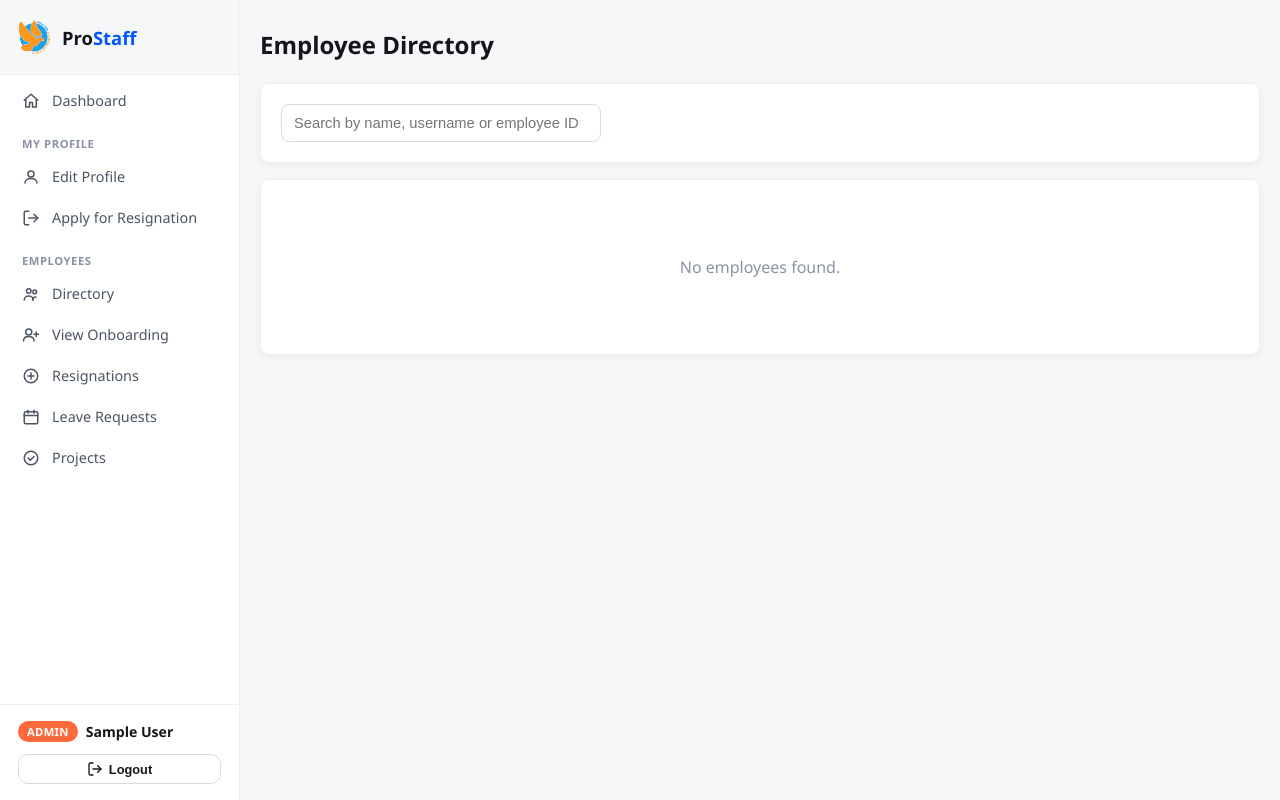
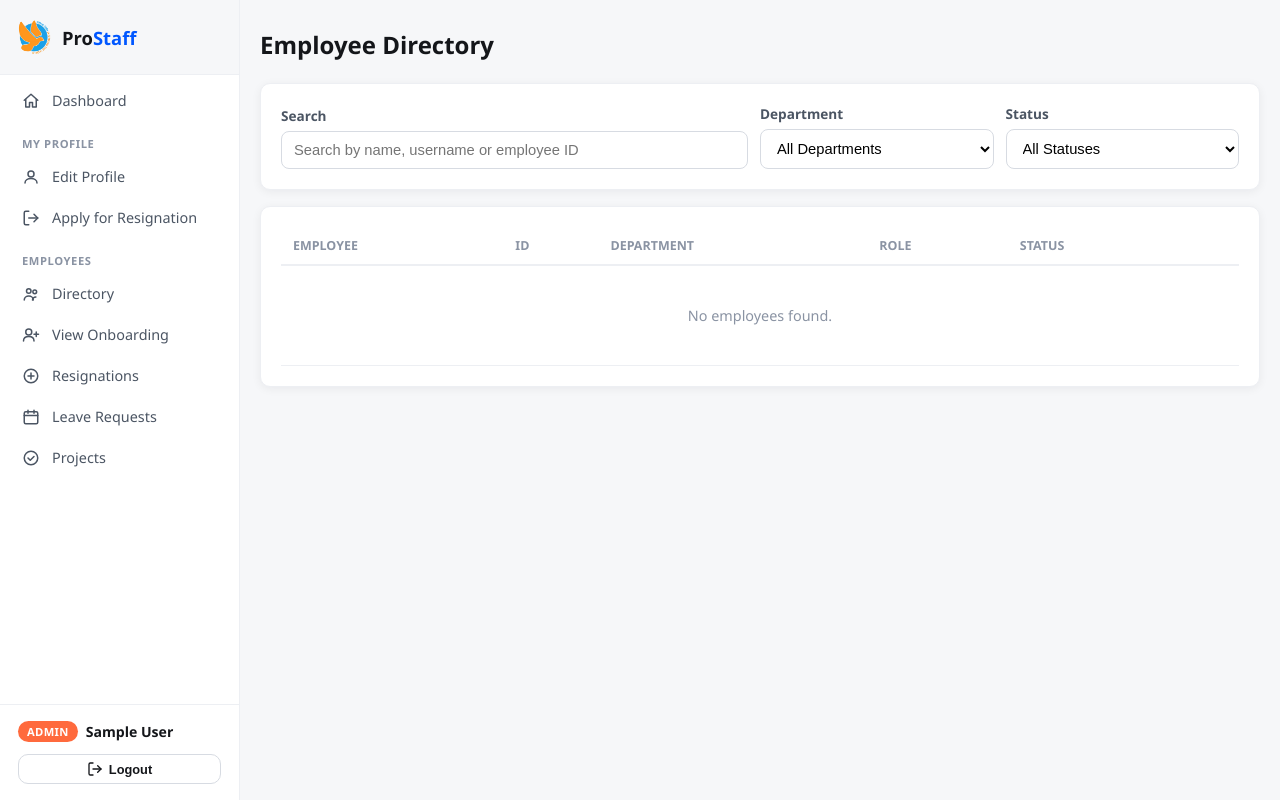
Before and after one commit to rohinisgit/prostaff, a Django app: page /employees/directory/ in a window 1280 px wide. Run offline with Django 4.2, Linux system fonts and the light colour scheme; a user stored in the database is signed in; tables that the repository leaves empty hold one stand-in row (values such as "Sample post").

Commit message:
add employee edit feature and fix env loading

```diff
--- a/employees/forms.py
+++ b/employees/forms.py
@@ -41,8 +41,7 @@
 
 
 class EmployeeSelfEditForm(forms.ModelForm):
-    """Fields an employee is allowed to edit on their own profile. HR no
-    longer has a parallel edit form — these are entirely self-managed."""
+    """Fields an employee is allowed to edit on their own profile."""
     first_name = forms.CharField(max_length=150, required=False, validators=[name_validator], widget=forms.TextInput(attrs=NAME_ATTRS))
     last_name = forms.CharField(max_length=150, required=False, validators=[name_validator], widget=forms.TextInput(attrs=NAME_ATTRS))
     phone_country_code = forms.ChoiceField(choices=COUNTRY_CODES, required=False, widget=forms.Select(attrs=COUNTRY_CODE_ATTRS))
@@ -104,17 +103,18 @@
 
 
 class NewEmployeeForm(forms.ModelForm):
-    """Used by HR to onboard a new employee (creates the User)."""
+    """Used by HR to onboard a new employee (creates the User).
+    Employee ID is no longer collected here — HR assigns it later from the
+    employee's Edit Profile page if needed."""
     password = forms.CharField(widget=forms.PasswordInput, help_text="Temporary password for the employee")
     first_name = forms.CharField(max_length=150, validators=[name_validator], widget=forms.TextInput(attrs=NAME_ATTRS))
     last_name = forms.CharField(max_length=150, required=False, validators=[name_validator], widget=forms.TextInput(attrs=NAME_ATTRS))
     phone_country_code = forms.ChoiceField(choices=COUNTRY_CODES, required=False, widget=forms.Select(attrs=COUNTRY_CODE_ATTRS))
     phone = forms.CharField(max_length=10, required=False, validators=[phone_validator], widget=forms.TextInput(attrs=PHONE_ATTRS))
-    employee_id = forms.CharField(max_length=20, required=False, validators=[alnum_id_validator], widget=forms.TextInput(attrs=ID_ATTRS))
 
     class Meta:
         model = User
-        fields = ['username', 'first_name', 'last_name', 'email', 'employee_id',
+        fields = ['username', 'first_name', 'last_name', 'email',
                   'role', 'department', 'date_joined_company', 'phone_country_code', 'phone', 'password']
         widgets = {'date_joined_company': forms.DateInput(attrs={'type': 'date'})}
 
@@ -136,6 +136,26 @@
         return user
 
 
+class HREmployeeEditForm(forms.ModelForm):
+    """HR edits an employee's core profile details from the directory's
+    Edit button — name, contact info, department, employee ID, joining date."""
+    first_name = forms.CharField(max_length=150, required=False, validators=[name_validator], widget=forms.TextInput(attrs=NAME_ATTRS))
+    last_name = forms.CharField(max_length=150, required=False, validators=[name_validator], widget=forms.TextInput(attrs=NAME_ATTRS))
+    phone_country_code = forms.ChoiceField(choices=COUNTRY_CODES, required=False, widget=forms.Select(attrs=COUNTRY_CODE_ATTRS))
+    phone = forms.CharField(max_length=10, required=False, validators=[phone_validator], widget=forms.TextInput(attrs=PHONE_ATTRS))
+    employee_id = forms.CharField(max_length=20, required=False, validators=[alnum_id_validator], widget=forms.TextInput(attrs=ID_ATTRS))
+
+    class Meta:
+        model = User
+        fields = ['first_name', 'last_name', 'email', 'employee_id', 'department', 'date_joined_company', 'phone_country_code', 'phone']
+        widgets = {'date_joined_company': forms.DateInput(attrs={'type': 'date'})}
+
+    def __init__(self, *args, **kwargs):
+        super().__init__(*args, **kwargs)
+        for field in self.fields.values():
+            field.widget.attrs.setdefault('class', 'form-control')
+
+
 class HRDocumentForm(forms.ModelForm):
     """HR can only upload official, company-issued letters — never an
     employee's personal documents."""
@@ -155,9 +175,7 @@
 
 
 class SelfDocumentForm(forms.ModelForm):
-    """Everyone uploads their own personal documents here (degree, PAN,
-    Aadhar, ID proof, experience letter, etc.) — never an official company
-    letter, which only HR can issue."""
+    """Everyone uploads their own personal documents here."""
     doc_type = forms.ChoiceField(
         choices=[c for c in EmployeeDocument.DOC_TYPES if c[0] in EmployeeDocument.SELF_DOC_TYPES],
         label="Document Type",
--- a/employees/urls.py
+++ b/employees/urls.py
@@ -17,10 +17,12 @@
     path('onboard/', views.onboard_employee, name='onboard'),
     path('onboarding/', views.onboarding_list, name='onboarding_list'),
     path('<int:user_id>/', views.employee_detail, name='employee_detail'),
+    path('<int:user_id>/edit-profile/', views.edit_employee_profile, name='edit_employee_profile'),
     path('<int:user_id>/upload-document/', views.upload_document, name='upload_document'),
     path('<int:user_id>/delete/', views.delete_employee, name='delete_employee'),
     path('<int:user_id>/change-role/', views.change_role, name='change_role'),
     path('my-department/', views.my_department, name='my_department'),
     path('<int:user_id>/team-member/', views.team_member_detail, name='team_member_detail'),
     path('<int:user_id>/complete-onboarding/', views.complete_onboarding, name='complete_onboarding'),
+
 ]
--- a/employees/views.py
+++ b/employees/views.py
@@ -10,7 +10,7 @@
 from employees.models import EmployeeProfile, EmployeeDocument, ResignationRequest
 from employees.forms import (
     EmployeeSelfEditForm, NewEmployeeForm, HRDocumentForm, SelfDocumentForm,
-    RoleChangeForm, ResignationRequestForm,
+    RoleChangeForm, ResignationRequestForm, HREmployeeEditForm,
 )
 
 
@@ -189,13 +189,33 @@
         messages.success(request, "Your response has been sent to HR. They'll confirm your notice period shortly.")
     return redirect('employees:my_profile')
 
+def _department_sort_key(dept_name):
+    """Data Entry departments first, then Software, then everything else
+    alphabetically."""
+    lower = dept_name.lower()
+    if 'data entry' in lower:
+        priority = 0
+    elif 'software' in lower:
+        priority = 1
+    else:
+        priority = 2
+    return (priority, lower)
+
+
 @hr_or_admin_required
 def employee_directory(request):
     query = request.GET.get('q', '')
+    department_filter = request.GET.get('department', '')
+    status_filter = request.GET.get('status', '')
+
     employees = User.objects.exclude(id=request.user.id).select_related('department', 'profile')
 
     if request.user.role == 'HR':
         employees = employees.exclude(role__in=['HR', 'ADMIN'])
+
+    # Employees still onboarding haven't actually joined yet — they only
+    # show up in "View Onboarding", not in the main directory.
+    employees = employees.exclude(profile__status='ONBOARDING')
 
     if query:
         employees = employees.filter(
@@ -204,30 +224,46 @@
             Q(employee_id__icontains=query)
         )
 
-    present_user_ids = _present_user_ids_today()
+    if department_filter:
+        if department_filter == 'No Department':
+            employees = employees.filter(department__isnull=True)
+        else:
+            employees = employees.filter(department__name=department_filter)
 
-    role_order = ['HR', 'MANAGER', 'EMPLOYEE']
-    role_labels = {'HR': 'HR', 'MANAGER': 'Managers', 'EMPLOYEE': 'Employees'}
+    employees = list(employees)
 
-    sections = []
-    for role in role_order:
-        role_employees = employees.filter(role=role).order_by('first_name', 'username')
-        if not role_employees.exists():
+    base_qs = User.objects.exclude(id=request.user.id).exclude(profile__status='ONBOARDING')
+    if request.user.role == 'HR':
+        base_qs = base_qs.exclude(role__in=['HR', 'ADMIN'])
+    dept_qs = base_qs.select_related('department')
+    dept_names = sorted(
+        {emp.department.name for emp in dept_qs if emp.department},
+        key=_department_sort_key,
+    )
+    has_no_dept = base_qs.filter(department__isnull=True).exists()
+    departments = dept_names + (['No Department'] if has_no_dept else [])
+
+    employee_rows = []
+    for emp in employees:
+        profile = getattr(emp, 'profile', None)
+        emp_status = 'EXITED' if profile and profile.status == 'EXITED' else 'ACTIVE'
+        if status_filter and status_filter != emp_status:
             continue
-        dept_map = {}
-        for emp in role_employees:
-            emp.is_present_today = emp.id in present_user_ids
-            dept_name = emp.department.name if emp.department else 'No Department'
-            dept_map.setdefault(dept_name, []).append(emp)
-        departments = [{'name': name, 'employees': emps} for name, emps in sorted(dept_map.items())]
-        sections.append({
-            'role': role,
-            'role_label': role_labels[role],
-            'total_count': role_employees.count(),
-            'departments': departments,
-        })
+        emp.display_status = emp_status
+        employee_rows.append(emp)
 
-    return render(request, 'employees/directory.html', {'sections': sections, 'query': query})
+    employee_rows.sort(key=lambda emp: (
+        _department_sort_key(emp.department.name if emp.department else 'zzz_no_department'),
+        (emp.first_name or emp.username).lower(),
+    ))
+
+    return render(request, 'employees/directory.html', {
+        'employees': employee_rows,
+        'query': query,
+        'departments': departments,
+        'selected_department': department_filter,
+        'selected_status': status_filter,
+    })
 
 
 @hr_or_admin_required
@@ -251,6 +287,23 @@
         'emp_user': emp_user, 'profile': profile, 'documents': documents, 'doc_form': doc_form,
         'role_form': role_form, 'latest_resignation': latest_resignation,
     })
+
+@hr_only_required
+def edit_employee_profile(request, user_id):
+    """HR edits an employee's core profile fields directly from the
+    directory's Edit button."""
+    emp_user = get_object_or_404(User, id=user_id)
+
+    if request.method == 'POST':
+        form = HREmployeeEditForm(request.POST, instance=emp_user)
+        if form.is_valid():
+            form.save()
+            messages.success(request, f"{emp_user}'s profile has been updated.")
+            return redirect('employees:employee_detail', user_id=emp_user.id)
+    else:
+        form = HREmployeeEditForm(instance=emp_user)
+
+    return render(request, 'employees/edit_employee_profile.html', {'emp_user': emp_user, 'form': form})
 
 
 @hr_only_required
--- a/templates/core/base.html
+++ b/templates/core/base.html
@@ -75,10 +75,7 @@
             <svg width="18" height="18" viewBox="0 0 24 24" fill="none" stroke="currentColor" stroke-width="2" stroke-linecap="round" stroke-linejoin="round"><circle cx="9" cy="8" r="3"/><circle cx="17" cy="9" r="2.5"/><path d="M3 20c0-3.5 3-5.5 6-5.5s6 2 6 5.5"/><path d="M14 20c.3-2.5 2-4 4.5-4"/></svg>
             Directory
           </a>
-          <a class="sidebar-link" href="{% url 'employees:onboard' %}">
-            <svg width="18" height="18" viewBox="0 0 24 24" fill="none" stroke="currentColor" stroke-width="2" stroke-linecap="round" stroke-linejoin="round"><circle cx="9" cy="8" r="4"/><path d="M2 20c0-4 3-6 7-6s7 2 7 6"/><path d="M19 8v6M16 11h6"/></svg>
-            Onboard Employee
-          </a>
+
           <a class="sidebar-link" href="{% url 'employees:onboarding_list' %}">
             <svg width="18" height="18" viewBox="0 0 24 24" fill="none" stroke="currentColor" stroke-width="2" stroke-linecap="round" stroke-linejoin="round"><path d="M9 12l2 2 4-4"/><circle cx="12" cy="12" r="9"/></svg>
             View Onboarding
@@ -87,7 +84,7 @@
           <a class="sidebar-link" href="{% url 'employees:resignation_list' %}">
           <svg width="18" height="18" viewBox="0 0 24 24" fill="none" stroke="currentColor" stroke-width="2" stroke-linecap="round" stroke-linejoin="round"><circle cx="12" cy="12" r="9"/><path d="M8 12h8M12 8v8"/></svg>
           Resignations
-        </a>
+          </a>
           <a class="sidebar-link" href="{% url 'leaves:approvals' %}">
             <svg width="18" height="18" viewBox="0 0 24 24" fill="none" stroke="currentColor" stroke-width="2" stroke-linecap="round" stroke-linejoin="round"><rect x="3" y="5" width="18" height="16" rx="2"/><path d="M3 10h18"/><path d="M8 3v4M16 3v4"/></svg>
             Leave Requests
--- a/templates/employees/directory.html
+++ b/templates/employees/directory.html
@@ -2,49 +2,80 @@
 {% block content %}
 <div class="page-header">
   <h1>Employee Directory</h1>
+  {% if request.user.role == 'HR' %}
+  <a href="{% url 'employees:onboard' %}" class="btn btn-accent">+ Onboard Employee</a>
+  {% endif %}
 </div>
 
 <div class="card">
-  <form method="get" style="margin-bottom:0;">
-    <input type="text" name="q" value="{{ query }}" class="form-control" placeholder="Search by name, username or employee ID" style="max-width:320px; margin-bottom:0;">
+  <form method="get" id="directory-filter-form" style="display:flex; gap:12px; flex-wrap:wrap; align-items:end; margin-bottom:0;">
+    <div style="flex:2; min-width:220px;">
+      <label>Search</label>
+      <input type="text" name="q" id="directory-search" value="{{ query }}" class="form-control" placeholder="Search by name, username or employee ID" style="margin-bottom:0;">
+    </div>
+    <div style="flex:1; min-width:180px;">
+      <label>Department</label>
+      <select name="department" class="form-control" style="margin-bottom:0;" onchange="document.getElementById('directory-filter-form').submit()">
+        <option value="">All Departments</option>
+        {% for dept in departments %}
+        <option value="{{ dept }}" {% if dept == selected_department %}selected{% endif %}>{{ dept }}</option>
+        {% endfor %}
+      </select>
+    </div>
+    <div style="flex:1; min-width:160px;">
+      <label>Status</label>
+      <select name="status" class="form-control" style="margin-bottom:0;" onchange="document.getElementById('directory-filter-form').submit()">
+        <option value="">All Statuses</option>
+        <option value="ACTIVE" {% if selected_status == 'ACTIVE' %}selected{% endif %}>Active</option>
+        <option value="EXITED" {% if selected_status == 'EXITED' %}selected{% endif %}>Exited</option>
+      </select>
+    </div>
   </form>
 </div>
 
-{% for section in sections %}
-<div class="dir-section">
-  <div class="dir-section-header dir-role-{{ section.role|lower }}">
-    <span class="dir-role-name">{{ section.role_label }}</span>
-    <span class="dir-role-count">{{ section.total_count }} {% if section.total_count == 1 %}person{% else %}people{% endif %}</span>
-  </div>
-
-  {% for dept in section.departments %}
-  <div class="card dir-dept-card">
-    <div class="dir-dept-header">
-      <span class="dir-dept-name">{{ dept.name }}</span>
-      <span class="badge badge-info">{{ dept.employees|length }}</span>
-    </div>
+<div class="card">
   <table>
-      <tr><th>Employee</th><th>ID</th><th>Status</th><th></th></tr>
-      {% for emp in dept.employees %}
+    <tr>
+      <th>Employee</th>
+      <th>ID</th>
+      <th>Department</th>
+      <th>Role</th>
+      <th>Status</th>
+      <th></th>
+    </tr>
+    {% for emp in employees %}
     <tr>
       <td>{{ emp.get_full_name|default:emp.username }}</td>
       <td>{{ emp.employee_id|default:"-" }}</td>
+      <td>{{ emp.department|default:"No Department" }}</td>
+      <td>{{ emp.get_role_display }}</td>
       <td>
-          {% if emp.profile.status == 'EXITED' %}<span class="badge badge-danger">Exited</span>
-          {% elif emp.is_present_today %}<span class="badge badge-success">Active</span>
-          {% else %}<span class="badge badge-warning">Inactive</span>{% endif %}
+        {% if emp.display_status == 'EXITED' %}
+          <span class="badge badge-danger">Exited</span>
+        {% else %}
+          <span class="badge badge-info">Active</span>
+        {% endif %}
       </td>
       <td>
-          <a href="{% url 'employees:employee_detail' emp.id %}" class="btn btn-outline btn-sm">View</a>
-          <a href="{% url 'employees:delete_employee' emp.id %}" class="btn btn-danger btn-sm">Delete</a>
+        <a href="{% url 'employees:employee_detail' emp.id %}" class="btn btn-primary btn-sm">View</a>
+        <a href="{% url 'employees:edit_employee_profile' emp.id %}" class="btn btn-accent btn-sm">Edit</a>
       </td>
     </tr>
+    {% empty %}
+    <tr><td colspan="6" class="empty-state">No employees found.</td></tr>
     {% endfor %}
   </table>
 </div>
-  {% endfor %}
-</div>
-{% empty %}
-<div class="card"><p class="empty-state">No employees found.</p></div>
-{% endfor %}
+
+<script>
+  (function () {
+    var searchInput = document.getElementById('directory-search');
+    var form = document.getElementById('directory-filter-form');
+    var debounceTimer;
+    searchInput.addEventListener('input', function () {
+      clearTimeout(debounceTimer);
+      debounceTimer = setTimeout(function () { form.submit(); }, 500);
+    });
+  })();
+</script>
 {% endblock %}
--- a/templates/employees/onboard.html
+++ b/templates/employees/onboard.html
@@ -9,7 +9,6 @@
     {% csrf_token %}
     <div style="display:grid; grid-template-columns:1fr 1fr; gap:0 20px;">
       <div><label>Username</label>{{ form.username }}{% if form.username.errors %}<p style="color:#E4483A; font-size:0.8rem; margin:-10px 0 10px;">{{ form.username.errors.0 }}</p>{% endif %}</div>
-      <div><label>Employee ID</label>{{ form.employee_id }}{% if form.employee_id.errors %}<p style="color:#E4483A; font-size:0.8rem; margin:-10px 0 10px;">{{ form.employee_id.errors.0 }}</p>{% endif %}</div>
       <div><label>First Name</label>{{ form.first_name }}{% if form.first_name.errors %}<p style="color:#E4483A; font-size:0.8rem; margin:-10px 0 10px;">{{ form.first_name.errors.0 }}</p>{% endif %}</div>
       <div><label>Last Name</label>{{ form.last_name }}{% if form.last_name.errors %}<p style="color:#E4483A; font-size:0.8rem; margin:-10px 0 10px;">{{ form.last_name.errors.0 }}</p>{% endif %}</div>
       <div><label>Email</label>{{ form.email }}{% if form.email.errors %}<p style="color:#E4483A; font-size:0.8rem; margin:-10px 0 10px;">{{ form.email.errors.0 }}</p>{% endif %}</div>
```
Also changed, not shown: templates/employees/onboarding_list.html (+10 -2 lines). Lines whose indentation alone changed are shown as unchanged.
